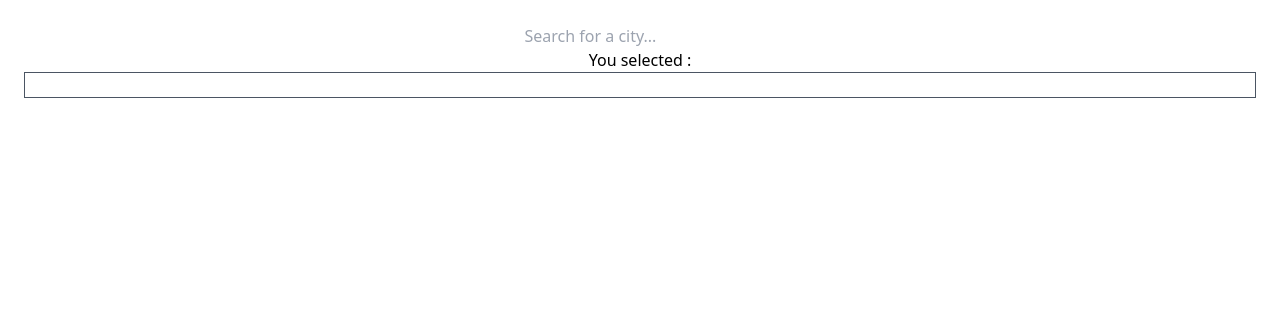
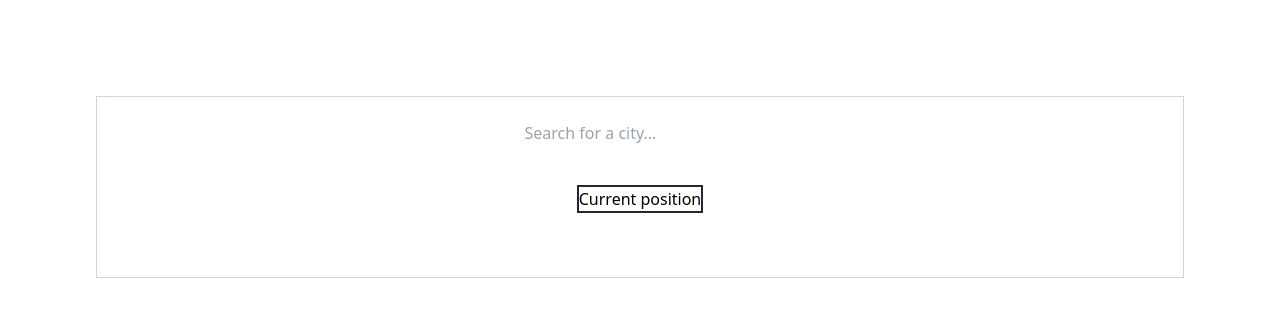
Before and after one commit to Samuel-Marien/weather-app, a React (Create React App) app: page / in a window 1280 px wide. Shown: the top 316 px of the page. Built offline with nearby package versions, Linux system fonts and the light colour scheme; no server answers.

Commit message:
add basics features

```diff
--- a/src/App.js
+++ b/src/App.js
@@ -2,18 +2,14 @@ import { Provider } from './components/context';
 
 import './App.css';
 
-import MyInput from './components/MyInput';
 import WeatherCard from './components/WeatherCard';
-// import MyButton from './components/MyButton';
 
 function App() {
   return (
     <Provider>
       <div className="App">
-        <div className="p-6 items-center justify-center">
-          <MyInput />
+        <div className="m-24 p-6 items-center justify-center border border-gray-300">
           <WeatherCard />
-          {/* <MyButton /> */}
         </div>
       </div>
     </Provider>
--- a/src/components/MyButton.js
+++ b/src/components/MyButton.js
@@ -2,29 +2,11 @@ import React, { useContext } from 'react';
 
 import Context from './context';
 
-import { fetchSuperWeather } from './fecthStore';
+import { fetchSuperWeather, getLocation } from './fecthStore';
 
 const MyButton = () => {
   const { myPosition, setMyPosition } = useContext(Context);
   const { setWeatherCard } = useContext(Context);
-
-  const getLocation = () => {
-    //check for browser support first
-    if ('geolocation' in navigator) {
-      navigator.geolocation.getCurrentPosition(function (position) {
-        let myCurrentCoords = {
-          lat: position.coords.latitude,
-          lon: position.coords.longitude
-        };
-        // console.log(myCurrentCoords);
-        setMyPosition(myCurrentCoords);
-        return myCurrentCoords;
-      });
-    } else {
-      let err = new Error('No browser support for geolocation');
-      return Promise.reject(err);
-    }
-  };
 
   const fectchInfo = async () => {
     //put the coords in request
@@ -33,13 +15,13 @@ const MyButton = () => {
     setWeatherCard(mySuperData);
   };
 
-  // console.log(myPosition);
-
   const handleClick = () => {
     //catch the coords
-    getLocation();
+    getLocation(setMyPosition);
+    //send request
     fectchInfo();
   };
+
   return (
     <button onClick={handleClick} className="border-2 border-gray-800 m-10">
       Current position
--- a/src/components/MyInput.js
+++ b/src/components/MyInput.js
@@ -1,8 +1,6 @@
 import React, { useContext } from 'react';
 
 import Context from './context';
-
-import { fetchWeather } from './fecthStore';
 
 let userWord = '';
 const handleChange = (e) => {
@@ -14,18 +12,10 @@ const handleSubmit = (e) => {
 };
 
 const MyInput = () => {
-  const { userValue, setUserValue } = useContext(Context);
-  const { setWeatherCard } = useContext(Context);
-
-  //catch the by cityName
-  const fectchInfo = async (userValue) => {
-    const myData = await fetchWeather(userValue);
-    setWeatherCard(myData);
-  };
+  const { setUserValue } = useContext(Context);
 
   const handleClick = () => {
     setUserValue(userWord);
-    fectchInfo(userWord);
   };
 
   return (
@@ -36,7 +26,6 @@ const MyInput = () => {
           <button type="submit" onClick={handleClick}></button>
         </div>
       </form>
-      <p>You selected : {userValue}</p>
     </div>
   );
 };
--- a/src/components/WeatherCard.js
+++ b/src/components/WeatherCard.js
@@ -1,19 +1,60 @@
-import React, { useContext } from 'react';
+import React, { useContext, useEffect } from 'react';
 
 import Context from './context';
 
+import { fetchWeather, getLocation, fetchSuperWeather } from './fecthStore';
+import MyInput from './MyInput';
+import MyButton from './MyButton';
+
 const WeatherCard = () => {
-  const { weatherCard } = useContext(Context);
+  const { myPosition, setMyPosition } = useContext(Context);
+  const { weatherCard, setWeatherCard } = useContext(Context);
+  const { userValue } = useContext(Context);
   console.log(weatherCard);
 
+  useEffect(() => {
+    //send the request by user value
+    if (userValue) {
+      //catch the by cityName
+      const fectchInfo = async () => {
+        const myData = await fetchWeather(userValue);
+        setWeatherCard(myData);
+      };
+      fectchInfo();
+      // or send the request by current position (auto)
+    } else {
+      const fectchInfo = async () => {
+        //put the coords in request
+        const mySuperData = await fetchSuperWeather(
+          myPosition.lat,
+          myPosition.lon
+        );
+        //set the state with data
+        setWeatherCard(mySuperData);
+      };
+      getLocation(setMyPosition);
+      fectchInfo();
+    }
+  }, [
+    myPosition.lat,
+    myPosition.lon,
+    setMyPosition,
+    setWeatherCard,
+    userValue
+  ]);
+
   return (
-    <div className="border border-gray-600 p-3">
-      {weatherCard.lenght > 0 ? (
-        <div>
-          {' '}
-          <p>{weatherCard.location.name}</p>
+    <div>
+      <MyInput />
+      {weatherCard ? (
+        <div className="">
+          <div>City name : {weatherCard.location.name}</div>
+          <div>Temp : {weatherCard.current.temp_c} °</div>
+          <div>Feel like : {weatherCard.current.feelslike_c} °</div>
+          <div>Humidity : {weatherCard.current.humidity} %</div>
         </div>
       ) : null}
+      <MyButton />
     </div>
   );
 };
--- a/src/components/context/index.js
+++ b/src/components/context/index.js
@@ -2,11 +2,8 @@ import React, { createContext, useState } from 'react';
 
 export const Provider = (props) => {
   const [userValue, setUserValue] = useState('');
-  const [weatherCard, setWeatherCard] = useState({});
-  const [myPosition, setMyPosition] = useState({
-    lat: 48.87917,
-    lon: 2.594222
-  });
+  const [weatherCard, setWeatherCard] = useState('');
+  const [myPosition, setMyPosition] = useState('');
 
   return (
     <Context.Provider
--- a/src/components/fecthStore.js
+++ b/src/components/fecthStore.js
@@ -2,34 +2,36 @@ import axios from 'axios';
 
 const API_KEY = process.env.REACT_APP_API_KEY;
 
-// fetch the api by city name(openWaethermap.com)
-// export const fetchWeather = async (cityName) => {
-//   const { data } = await axios(
-//     `http://api.openweathermap.org/data/2.5/weather?q=${cityName}&appid=${API_KEY}`
-//   );
-//   return data;
-// };
-
-//with weatherApi.com
+//with weatherApi.com by city name
 export const fetchWeather = async (cityName) => {
   const { data } = await axios(
-    `https://api.weatherapi.com/v1/forecast.json?key=${API_KEY}&q=${cityName}`
+    `https://api.weatherapi.com/v1/forecast.json?key=${API_KEY}&q=${cityName}&days=3`
   );
   return data;
 };
 
-// fetch the api by coords
+//with weatherApi.com by coord
 export const fetchSuperWeather = async (lat, lon) => {
   const { data } = await axios(
-    `https://api.openweathermap.org/data/2.5/onecall?lat=${lat}&lon=${lon}&exclude={part}&appid=${API_KEY}`
+    `https://api.weatherapi.com/v1/forecast.json?key=${API_KEY}&q=${lat},${lon}&days=3`
   );
   return data;
 };
 
-// fetch the api by coords for air pollution stats
-export const fetchPollution = async (lat, lon) => {
-  const { data } = await axios(
-    `http://api.openweathermap.org/data/2.5/air_pollution/forecast?lat=${lat}&lon=${lon}&appid=${API_KEY}`
-  );
-  return data;
+//get current position
+export const getLocation = (func) => {
+  //check for browser support first
+  if ('geolocation' in navigator) {
+    navigator.geolocation.getCurrentPosition(function (position) {
+      let myCurrentCoords = {
+        lat: position.coords.latitude,
+        lon: position.coords.longitude
+      };
+      func(myCurrentCoords);
+      return myCurrentCoords;
+    });
+  } else {
+    let err = new Error('No browser support for geolocation');
+    return err;
+  }
 };
```
Also changed, not shown: src/components/geolactionTracker.js (deleted, +0 -18 lines).
